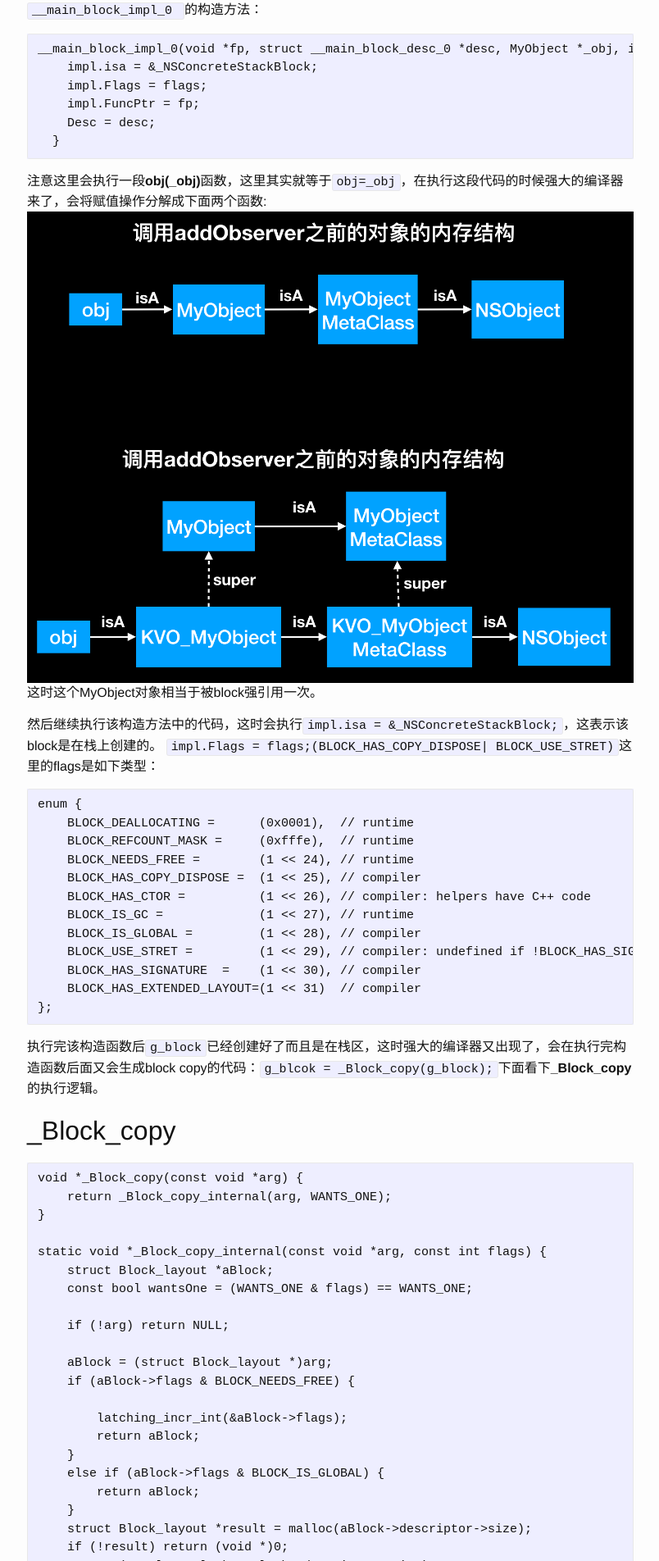
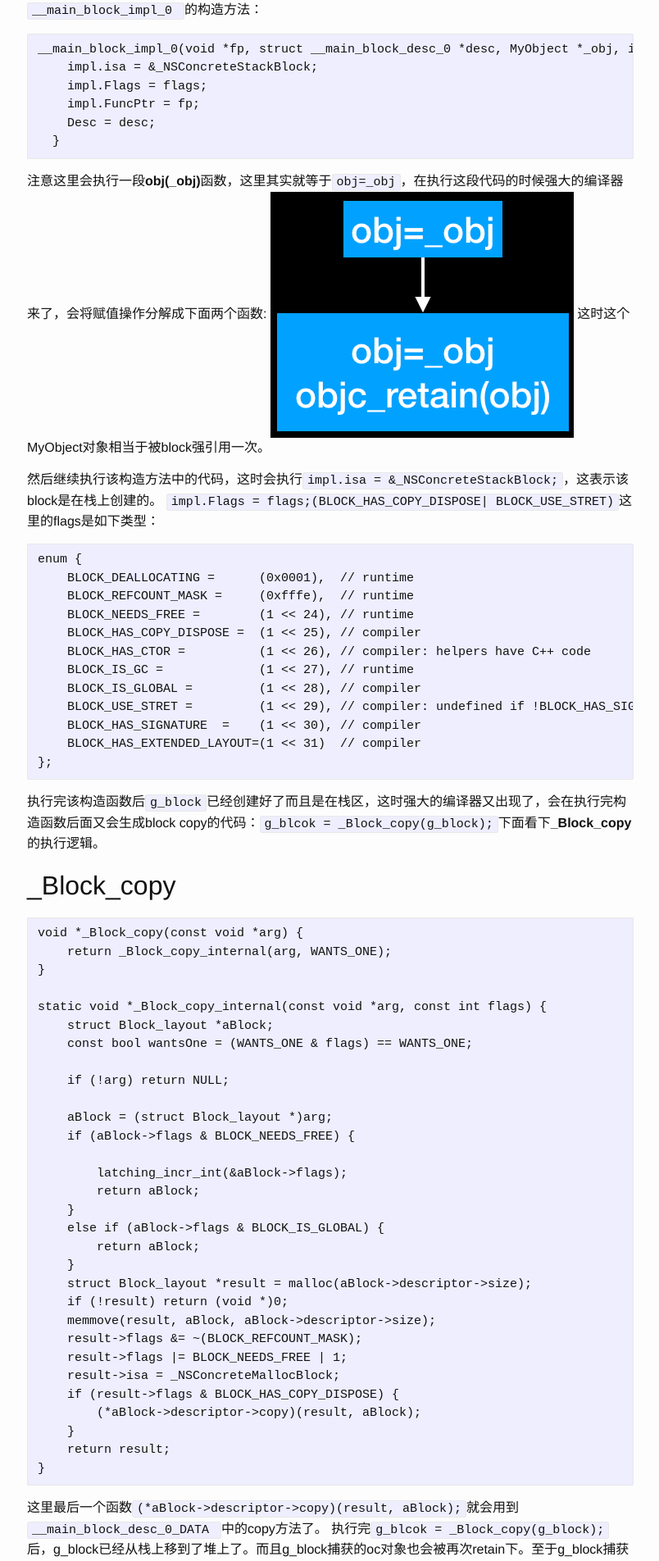
Before and after one commit to war3tiger/war3tiger.github.io, a Jekyll site: the page built from _posts/2017-08-01-Block-NSObject.markdown, in a window 1280 px wide. Shown: the part 2249-4153 px from the top of the page at 82% size, without its empty margins (237-1041 px from the left). Built offline with Jekyll 4.4.1, drawn with Linux system fonts in a browser that asks for light colours.

Commit message:
block-oc 1

````diff
--- a/_posts/2017-08-01-Block-NSObject.markdown
+++ b/_posts/2017-08-01-Block-NSObject.markdown
@@ -103,7 +103,7 @@ __main_block_impl_0(void *fp, struct __main_block_desc_0 *desc, MyObject *_obj,
   }
 ```
 注意这里会执行一段**obj(_obj)**函数，这里其实就等于`obj=_obj`，在执行这段代码的时候强大的编译器来了，会将赋值操作分解成下面两个函数:
-![block_01_01](https://raw.githubusercontent.com/war3tiger/war3tiger.github.io/master/resources/kvo/kvo.png)
+![block_01_01](https://raw.githubusercontent.com/war3tiger/war3tiger.github.io/master/resources/block/block_01_01.png)
 这时这个MyObject对象相当于被block强引用一次。
 
 然后继续执行该构造方法中的代码，这时会执行`impl.isa = &_NSConcreteStackBlock;`，这表示该block是在栈上创建的。
@@ -207,7 +207,7 @@ void _Block_object_assign(void *destAddr, const void *object, const int flags) {
 ```
 ##### release方法
 `g_blcok = _Block_copy(g_block);`执行完这个函数后，就会调用`g_block();`方法执行block中的函数，最后调用`g_block = nil;`方法销毁block，当执行到该段代码时强大的编译器又出现了，它会插入如下代码来销毁block。如下图：
-![block_01_02](https://raw.githubusercontent.com/war3tiger/war3tiger.github.io/master/resources/kvo/kvo.png)
+![block_01_02](https://raw.githubusercontent.com/war3tiger/war3tiger.github.io/master/resources/block/block_01_02.png)
 下面看下_Block_release源码实现：
 
 ```
````
